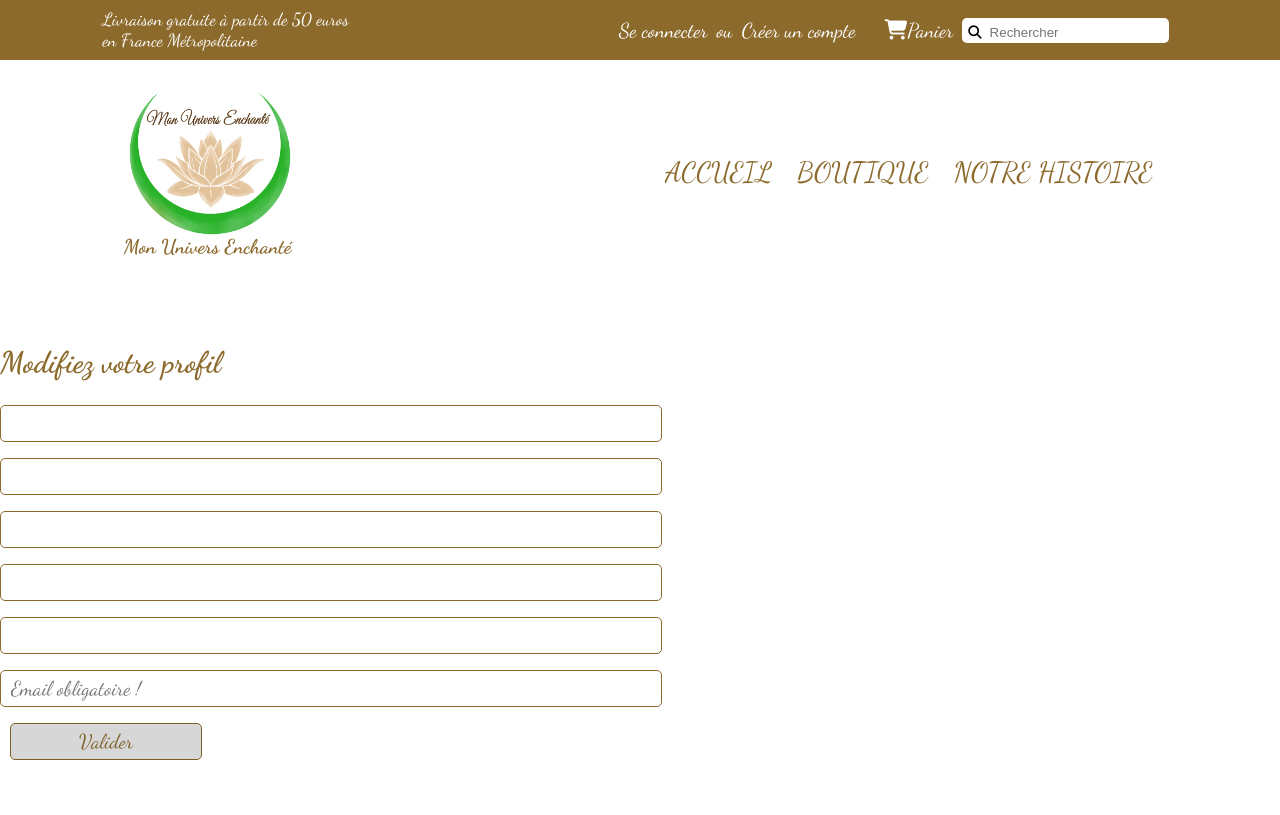
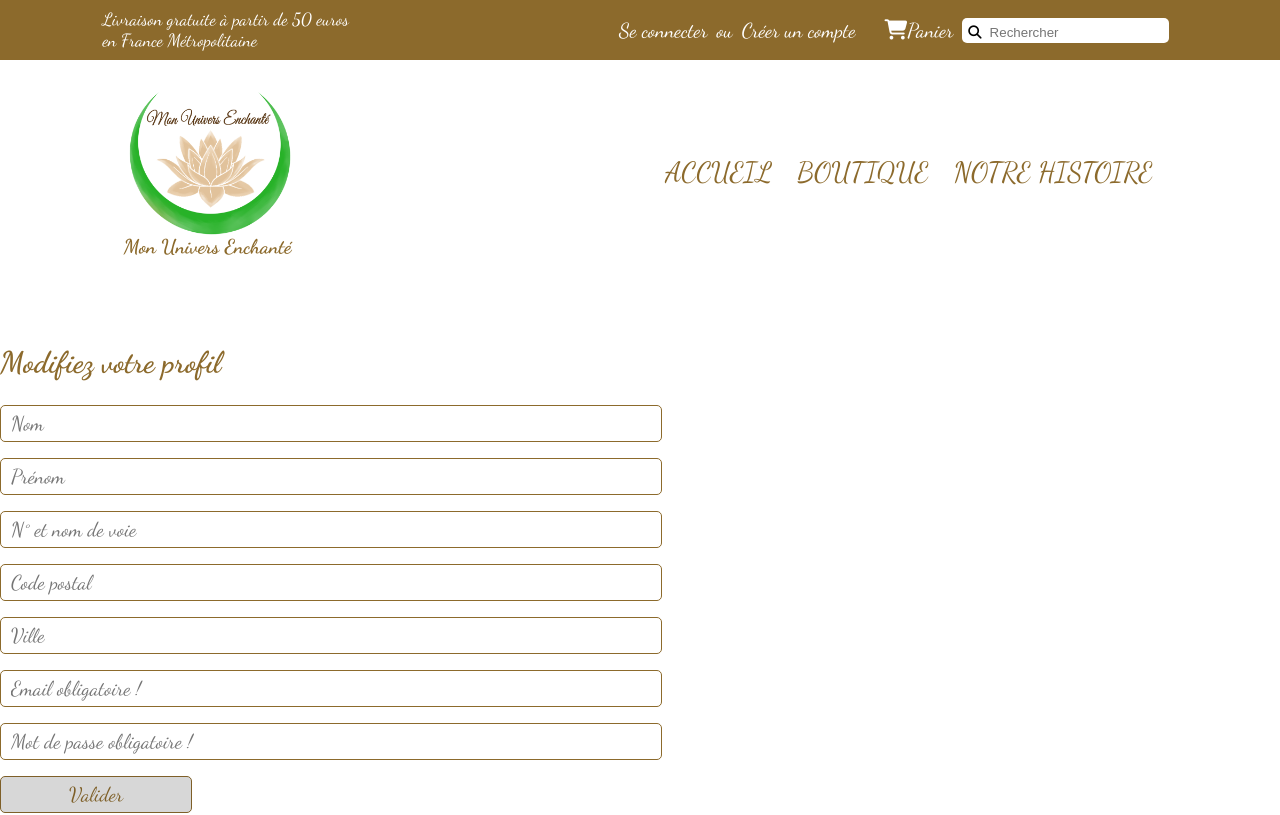
Before and after one commit to AD-Cryptokalm/site-e-commerce-react2, a React (Create React App) app in the folder client/: page /profil in a window 1280 px wide. Shown: the top 815 px of the page. Built offline with nearby package versions, Linux system fonts and the light colour scheme; no server answers.

Commit message:
update profil password email requis

```diff
--- a/client/src/pages/UpdateProfil.js
+++ b/client/src/pages/UpdateProfil.js
@@ -1,33 +1,28 @@
 import axios from "axios";
 import React, { useState } from "react";
-import { useDispatch, useSelector } from "react-redux";
+import { useSelector } from "react-redux";
 import "../styles/updateProfil.scss";
-// import { updateUser } from "../actions/userAction";
 
 export default function UpdateProfil() {
   const userData = useSelector((state) => state.userReducer);
-  // const token = useContext(UidContext);
   const token = localStorage.getItem("token");
   const [email, setEmail] = useState("");
+  const [password, setPassword] = useState("");
   const [firstname, setFirstname] = useState(userData.firstname);
   const [lastname, setLastname] = useState(userData.lastname);
-  const [password, setPassword] = useState(userData.password);
   const [adress, setAdress] = useState(userData.adress);
   const [postalCode, setPostalCode] = useState(userData.setPostalCode);
   const [city, setCity] = useState(userData.city);
-  const dispatch = useDispatch();
   const emailError = document.getElementById("email-error");
   const passwordError = document.getElementById("password-error");
 
   const handleChange = (e) => {
-    e.preventDefault();
+    // e.preventDefault();
 
     if (email !== userData.email) {
       return (emailError.innerHTML = "Email incorrect");
     }
-    // if (password !== userData.password) {
-    //   return passwordError.innerHTML = "Mot de passe incorrect";
-    // }
+
 
     axios({
       method: "PUT",
@@ -66,7 +61,7 @@ export default function UpdateProfil() {
           id="firstname"
           onChange={(e) => setFirstname(e.target.value)}
           value={firstname}
-          placeholder={userData.firstname}
+          placeholder={userData.firstname || "Nom"}
         />
         <input
           type="text"
@@ -74,7 +69,7 @@ export default function UpdateProfil() {
           id="lastname"
           onChange={(e) => setLastname(e.target.value)}
           value={lastname}
-          placeholder={userData.lastname}
+          placeholder={userData.lastname || "Prénom"}
         />
         <input
           type="text"
@@ -82,7 +77,7 @@ export default function UpdateProfil() {
           id="adress"
           onChange={(e) => setAdress(e.target.value)}
           value={adress}
-          placeholder={userData.adress}
+          placeholder={userData.adress || "N° et nom de voie"}
         />
         <input
           type="text"
@@ -90,7 +85,7 @@ export default function UpdateProfil() {
           id="postalCode"
           onChange={(e) => setPostalCode(e.target.value)}
           value={postalCode}
-          placeholder={userData.postalCode}
+          placeholder={userData.postalCode || "Code postal"}
         />
         <input
           type="text"
@@ -98,7 +93,7 @@ export default function UpdateProfil() {
           id="city"
           onChange={(e) => setCity(e.target.value)}
           value={city}
-          placeholder={userData.city}
+          placeholder={userData.city || "Ville"}
         />
         <div id="email-error"></div>
         <input
@@ -110,14 +105,14 @@ export default function UpdateProfil() {
           placeholder="Email obligatoire !"
         />
         <div id="password-error"></div>
-        {/* <input
+        <input
           type="password"
           name="password"
           id="password"
           onChange={(e) => setPassword(e.target.value)}
           value={password}
           placeholder="Mot de passe obligatoire !"
-        /> */}
+        />
         <input className="btn-form" type="submit" value="Valider" />
       </form>
     </div>
--- a/client/src/styles/updateProfil.scss
+++ b/client/src/styles/updateProfil.scss
@@ -29,7 +29,7 @@
     }
     & input.btn-form {
       width: 30%;
-      margin-left: 1rem;
+      // margin-left: 1rem;
     }
 
   }
```
Also changed, not shown: 1 other file (tests, documents, lock files or other folders).
